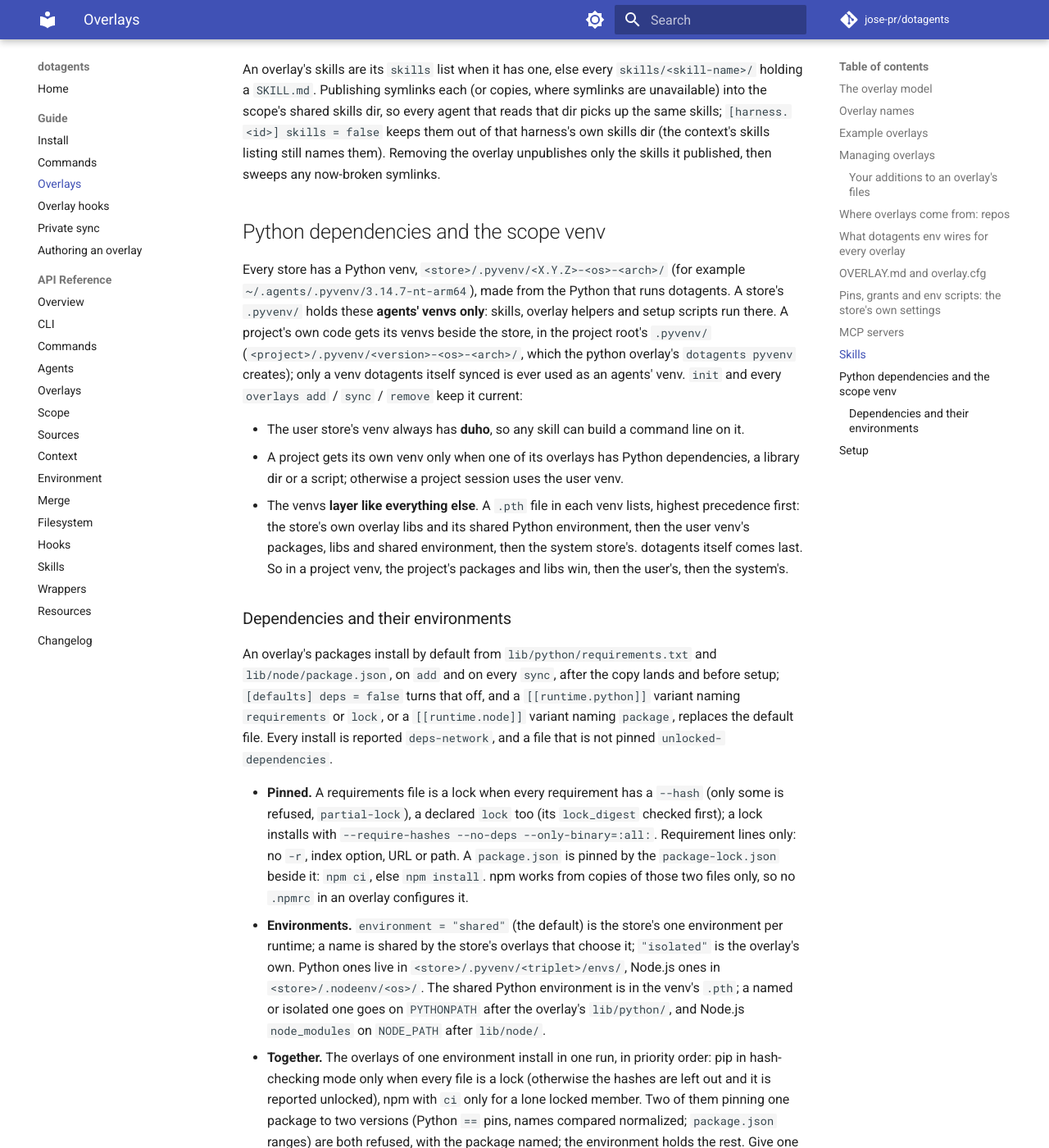
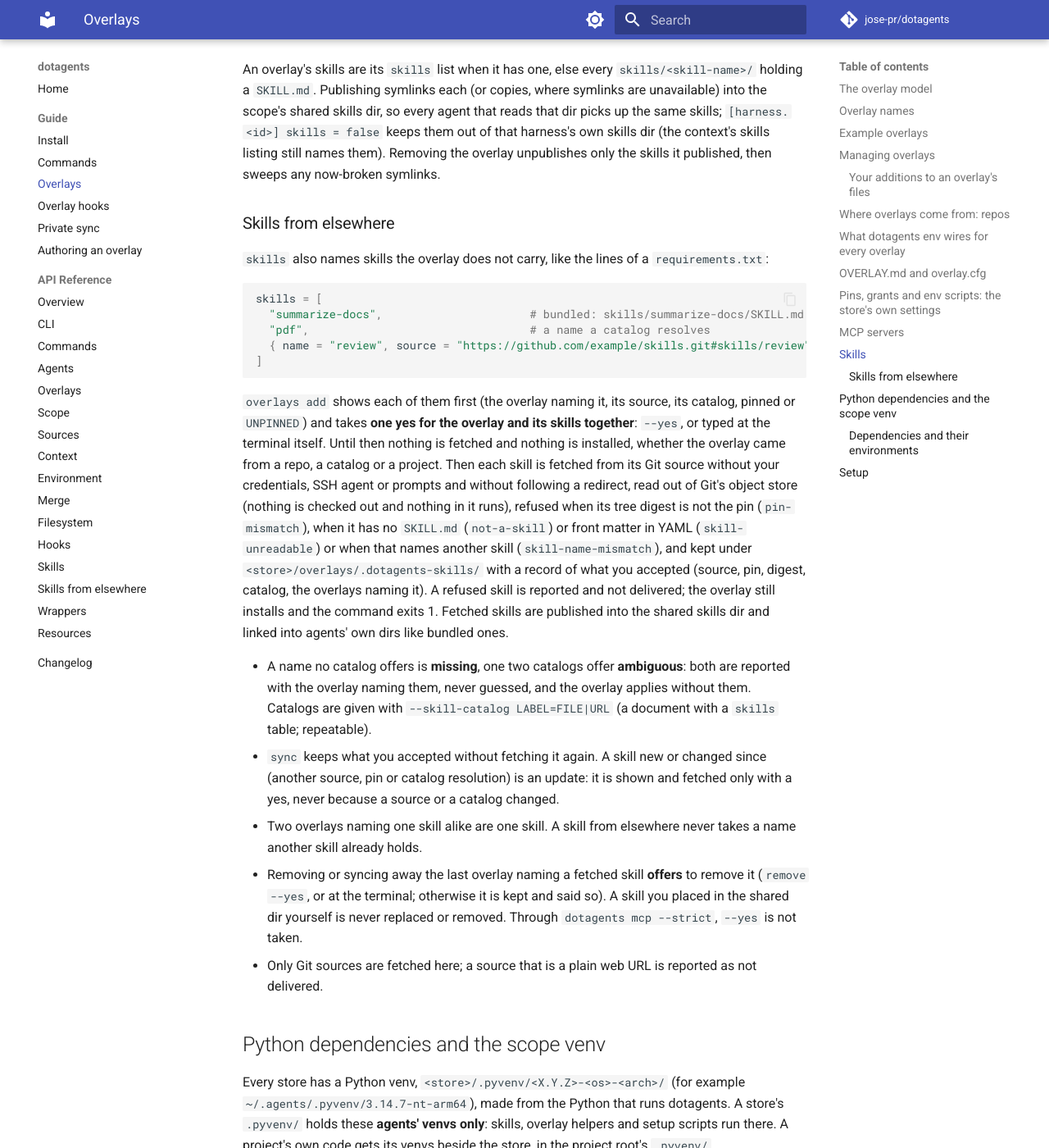
Before and after one commit to jose-pr/dotagents, an MkDocs documentation site: the page built from docs/guide/overlays.md, in a window 1280 px wide and 1400 px high, scrolled down 9648 px. Shown: the whole window at 82% size. Built offline with MkDocs 1.6.1 and Material for MkDocs 9.7.7, drawn with Linux system fonts in a browser that asks for light colours; comment, search, counter and statistics services are not loaded.

Commit message:
docs: skills from elsewhere in the overlays guide, the commands, the API pages and the changelog

````diff
--- /dev/null
+++ b/docs/api/skill_sources.md
@@ -0,0 +1,3 @@
+# Skills from elsewhere
+
+::: dotagents._skill_sources
--- a/docs/guide/overlays.md
+++ b/docs/guide/overlays.md
@@ -398,6 +398,44 @@ them out of that harness's own skills dir (the context's skills listing still na
 them). Removing the overlay unpublishes only the skills it published, then sweeps any
 now-broken symlinks.
 
+### Skills from elsewhere
+
+`skills` also names skills the overlay does not carry, like the lines of a `requirements.txt`:
+
+```toml
+skills = [
+  "summarize-docs",                      # bundled: skills/summarize-docs/SKILL.md in the overlay
+  "pdf",                                 # a name a catalog resolves
+  { name = "review", source = "https://github.com/example/skills.git#skills/review", pin = "sha256:..." },
+]
+```
+
+`overlays add` shows each of them first (the overlay naming it, its source, its catalog, pinned or
+`UNPINNED`) and takes **one yes for the overlay and its skills together**: `--yes`, or typed at the
+terminal itself. Until then nothing is fetched and nothing is installed, whether the overlay came
+from a repo, a catalog or a project. Then each skill is fetched from its Git source without your
+credentials, SSH agent or prompts and without following a redirect, read out of Git's object store
+(nothing is checked out and nothing in it runs), refused when its tree digest is not the pin
+(`pin-mismatch`), when it has no `SKILL.md` (`not-a-skill`) or front matter in YAML (`skill-unreadable`)
+or when that names another skill (`skill-name-mismatch`), and kept under
+`<store>/overlays/.dotagents-skills/` with a record of what you accepted (source, pin, digest, catalog,
+the overlays naming it). A refused skill is reported and not delivered; the overlay still installs and the
+command exits 1. Fetched skills are published into the shared skills dir and linked into agents' own
+dirs like bundled ones.
+
+- A name no catalog offers is **missing**, one two catalogs offer **ambiguous**: both are reported with
+  the overlay naming them, never guessed, and the overlay applies without them. Catalogs are given with
+  `--skill-catalog LABEL=FILE|URL` (a document with a `skills` table; repeatable).
+- `sync` keeps what you accepted without fetching it again. A skill new or changed since (another
+  source, pin or catalog resolution) is an update: it is shown and fetched only with a yes, never
+  because a source or a catalog changed.
+- Two overlays naming one skill alike are one skill. A skill from elsewhere never takes a name
+  another skill already holds.
+- Removing or syncing away the last overlay naming a fetched skill **offers** to remove it (`remove
+  --yes`, or at the terminal; otherwise it is kept and said so). A skill you placed in the shared dir
+  yourself is never replaced or removed. Through `dotagents mcp --strict`, `--yes` is not taken.
+- Only Git sources are fetched here; a source that is a plain web URL is reported as not delivered.
+
 ## Python dependencies and the scope venv
 
 Every store has a Python venv, `<store>/.pyvenv/<X.Y.Z>-<os>-<arch>/` (for example
--- a/mkdocs.yml
+++ b/mkdocs.yml
@@ -49,6 +49,7 @@ nav:
       - Filesystem: api/fs.md
       - Hooks: api/hooks.md
       - Skills: api/skills.md
+      - Skills from elsewhere: api/skill_sources.md
       - Wrappers: api/wrappers.md
       - Resources: api/resources.md
   - Changelog: changelog.md
````
Also changed, not shown: CHANGELOG.md (+11 -0 lines), docs/api/reference.md (+1 -0 lines), docs/guide/commands.md (+2 -1 lines).
